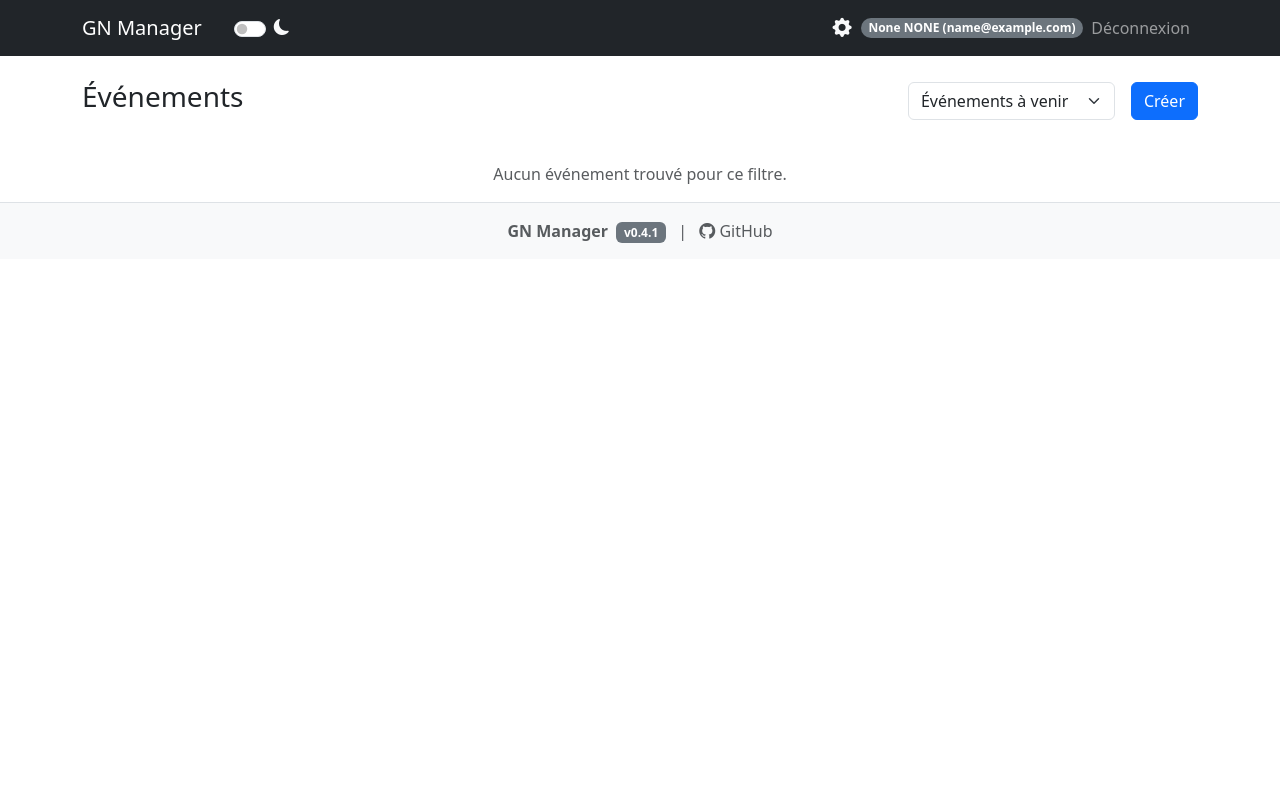
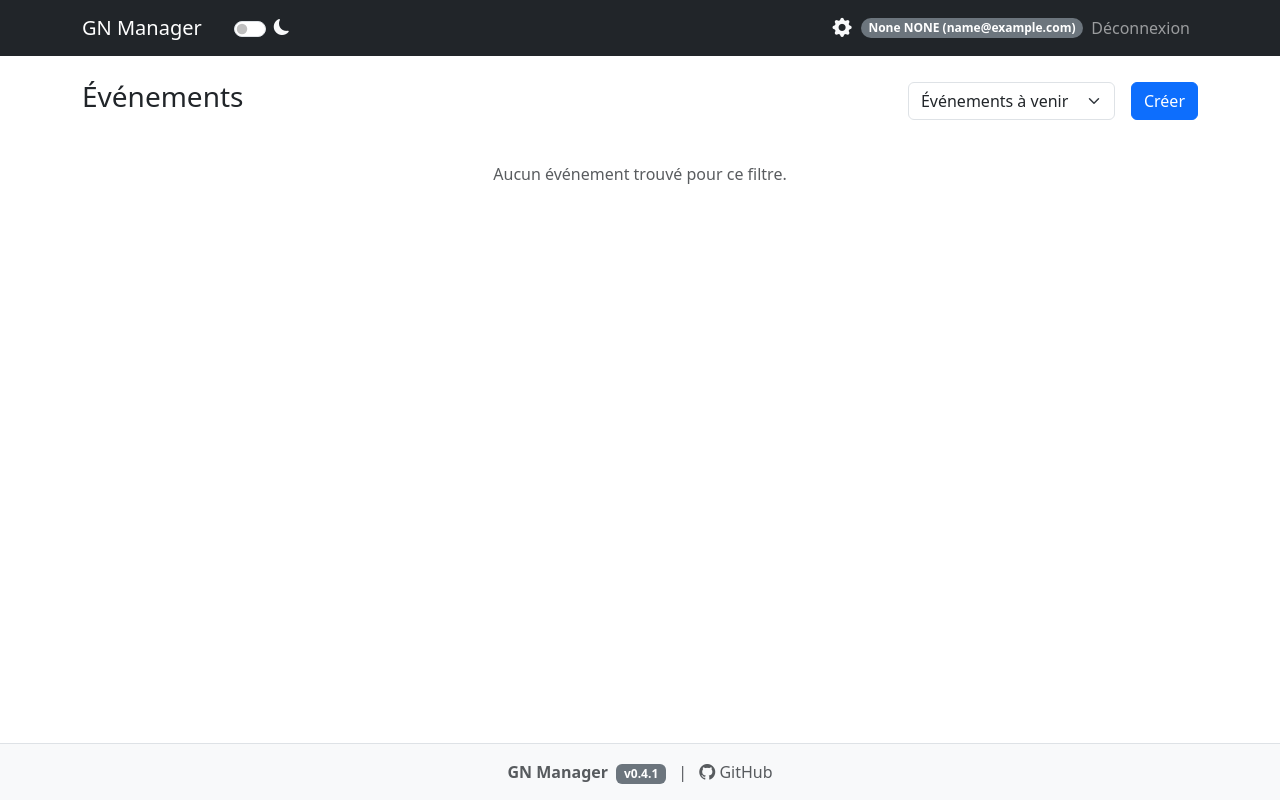
Before and after one commit to Pommovore/gnmanager, a Flask app: page /dashboard in a window 1280 px wide. Run offline with Flask 3, Linux system fonts and the light colour scheme; the visitor is signed in with stand-in values (Sample User, id 1); data that the repository does not hold is empty.

Commit message:
modification du footer

```diff
--- a/templates/base.html
+++ b/templates/base.html
@@ -21,7 +21,7 @@
 </script>
 
 
-<body>
+<body class="d-flex flex-column min-vh-100">
     <nav class="navbar navbar-expand-lg navbar-dark bg-dark">
         <div class="container">
             <a class="navbar-brand" href="{{ url_for('auth.index') }}">GN Manager</a>
@@ -50,7 +50,7 @@
             {% endif %}
         </div>
     </nav>
-    <div class="container mt-4">
+    <div class="container mt-4 mb-5 flex-grow-1">
         {% if breadcrumbs %}
         <nav aria-label="breadcrumb">
             <ol class="breadcrumb">
```
